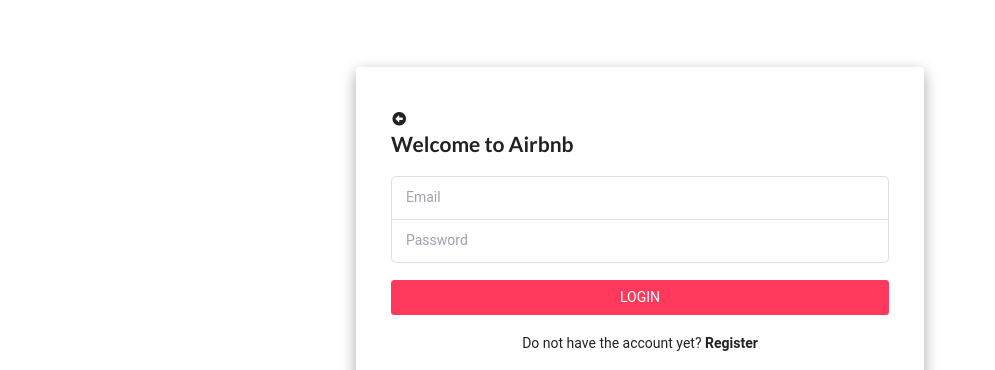
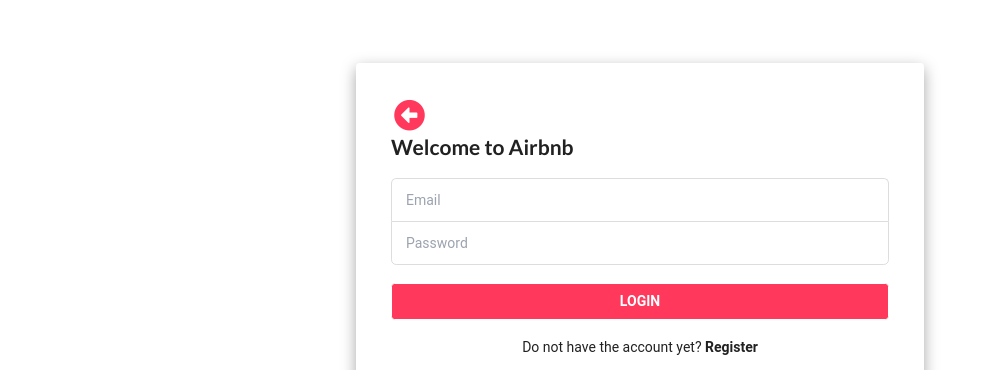
Before and after one commit to ceepu8/air-bnb-clone, a Next.js app: page /login in a window 1280 px wide. Shown: the part 172-542 px from the top of the page, without its empty margins (0-995 px from the left). Built offline with nearby package versions, Linux system fonts and the light colour scheme.

Commit message:
adding Button component and apply to the components

```diff
--- a/components/Destination/Destination.tsx
+++ b/components/Destination/Destination.tsx
@@ -7,6 +7,7 @@ import locationApi from '../../api-client/locationApi';
 import { Location } from '../../interfaces/locations';
 import ImageListLoading from '../Loading/ImageList';
 import Image from '../Image/Image';
+import Button from '../common/Button';
 
 interface LocationItemProps {
   location: Location;
@@ -58,14 +59,23 @@ const Destination = () => {
       {loading && <ImageListLoading />}
 
       <div className="text-center">
-        <button
-          className="py-2 px-4 bg-pink rounded text-white"
+        {/* <button
+          className="py-2 px-4 bg-primary rounded text-white"
           onClick={() => {
             setPage(page + 1);
           }}
         >
           Xem thêm
-        </button>
+        </button> */}
+        <Button
+          className="py-2 px-4"
+          variant="primary"
+          onClick={() => {
+            setPage(page + 1);
+          }}
+        >
+          Xem thêm
+        </Button>
       </div>
     </section>
   );
--- a/components/Header/Header.tsx
+++ b/components/Header/Header.tsx
@@ -44,13 +44,13 @@ const Header = () => {
     <header
       className={`${
         extendSelectionBox ? 'h-[140px]' : 'h-[70px]'
-      } mx-auto fixed top-0 right-0 w-full border-solid border-lightGrey border-bottom border transition-all bg-white`}
+      } mx-auto fixed top-0 right-0 w-full border-solid border-grey-200 border-bottom border transition-all bg-white`}
     >
       <div className="max-w-[1315px] mx-auto flex  justify-around">
         <div className={classnames(styles.flexItem)}>
           <Logo />
         </div>
-        <div className={` grow-[2] relative `}>
+        <div className="grow-[2] relative">
           <SelectionBoxExtend
             isToggle={extendSelectionBox}
             onSet={extendComponent}
--- a/components/Header/Selection/PeopleSelection/PeopleSelection.tsx
+++ b/components/Header/Selection/PeopleSelection/PeopleSelection.tsx
@@ -4,6 +4,7 @@ import styles from './styles.module.css';
 import { BiSearch } from 'react-icons/bi';
 import PeopleDropdown from './PeopleDropdown';
 import useMouseLeave from 'hooks/useMouseLeave';
+import Button from '@/components/common/Button';
 
 type Props = {};
 
@@ -22,10 +23,13 @@ const PeopleSelection = (props: Props) => {
         </label>
         <div>Thêm khách</div>
       </div>
-      <button className="pinkButton p-2 rounded-full w-1/2 flex items-center justify-around">
-        <BiSearch />
+      <Button
+        className="py-3 px-5 bg-linear-gradient-100 font-bold"
+        shape="circle"
+        icon={<BiSearch />}
+      >
         Tìm kiếm
-      </button>
+      </Button>
       <PeopleDropdown isOpen={!isMouseIn} />
     </div>
   );
--- a/components/Header/Selection/SelectionBox.tsx
+++ b/components/Header/Selection/SelectionBox.tsx
@@ -3,6 +3,7 @@ import styles from './styles.module.css';
 import classnames from 'classnames';
 
 import { BiSearch } from 'react-icons/bi';
+import Button from '@/components/common/Button';
 
 interface Props {
   onSet: any;
@@ -29,9 +30,7 @@ const SelectionBox = (props: Props) => {
         <button className="mx-3 text-sm">Tuần bất kì</button>
         <span className={classnames(styles.borderLine)}></span>
         <button className="mx-3 text-medGrey font-thin text-sm">Thêm khách</button>
-        <button className="pinkButton rounded-full p-2">
-          <BiSearch />
-        </button>
+        <Button className="p-2" variant="primary" shape="circle" icon={<BiSearch />} />
       </div>
     </nav>
   );
--- /dev/null
+++ b/components/common/Button.tsx
@@ -0,0 +1,59 @@
+import React, { ReactNode } from 'react';
+import classNames from 'classnames';
+
+interface ButtonProps {
+  border?: String;
+  value?: String;
+  variant?: String;
+  size?: String;
+  shape?: String;
+  text?: String;
+  icon?: ReactNode;
+  children?: any;
+  onClick?: (event: any) => void;
+  className?: string;
+}
+
+const Button = ({
+  border,
+  value,
+  variant,
+  size,
+  shape,
+  text,
+  icon,
+  className,
+  onClick,
+  children,
+  ...props
+}: ButtonProps) => {
+  const background = classNames({
+    'bg-primary': variant == 'primary',
+    'bg-white': variant == 'white',
+    'bg-black': variant == 'black',
+  });
+
+  const textColor = classNames({
+    'text-black-100': text == 'black',
+  });
+
+  const borderStyle = classNames('border');
+
+  const shapeStyle = classNames('rounded', {
+    'rounded-full': shape == 'circle',
+  });
+
+  return (
+    <button
+      className={classNames(
+        `flex items-center justify-around text-white ${className} ${borderStyle} ${shapeStyle} ${background} ${textColor}`,
+      )}
+      onClick={onClick}
+    >
+      {icon}
+      {children}
+    </button>
+  );
+};
+
+export default Button;
--- /dev/null
+++ b/components/common/LineBreak.tsx
@@ -0,0 +1,7 @@
+import React from 'react';
+
+const LineBreak = () => {
+  return <div>LineBreak</div>;
+};
+
+export default LineBreak;
--- a/pages/login.tsx
+++ b/pages/login.tsx
@@ -6,6 +6,7 @@ import { LoginValues } from '@/interfaces/index';
 import { ToastContainer } from 'react-toastify';
 import { login } from 'redux/auth/authReducer';
 import { useAppDispatch } from 'redux/hooks';
+import Button from '@/components/common/Button';
 
 const Login = () => {
   const {
@@ -30,7 +31,7 @@ const Login = () => {
       <div className="login-container max-w-[568px] w-full p-10 boxShadow rounded">
         <Link href="/">
           <a>
-            <i className="arrow alternate circle left icon text-4xl text-pink mb-5 hover:text-black transition-all"></i>
+            <i className="arrow alternate circle left icon !text-4xl text-primary mb-5 hover:text-black transition-all"></i>
           </a>
         </Link>
         <h1 className="mb-5 text-2xl font-semibold">Welcome to Airbnb</h1>
@@ -66,7 +67,9 @@ const Login = () => {
               <span className="text-[red]">This is required</span>
             )}
           </div>
-          <button className="pinkButton mt-5 w-full">LOGIN</button>
+          <Button className="py-2 px-4 font-bold mt-5 w-full" variant="primary">
+            LOGIN
+          </Button>
         </form>
         <button className="w-full" type="button" onClick={() => router.push('/register')}>
           Do not have the account yet? <strong>Register</strong>
--- a/tailwind.config.js
+++ b/tailwind.config.js
@@ -25,7 +25,7 @@ module.exports = {
       'purple-100': 'var(--purple-100)',
       'purple-200': 'var(--purple-200)',
     },
-    background: {
+    backgroundImage: {
       'linear-gradient-100': 'var(--linear-gradient-100)',
       'linear-gradient-200': 'var(--linear-gradient-200)',
       'linear-gradient-300': 'var(--linear-gradient-300)',
```
